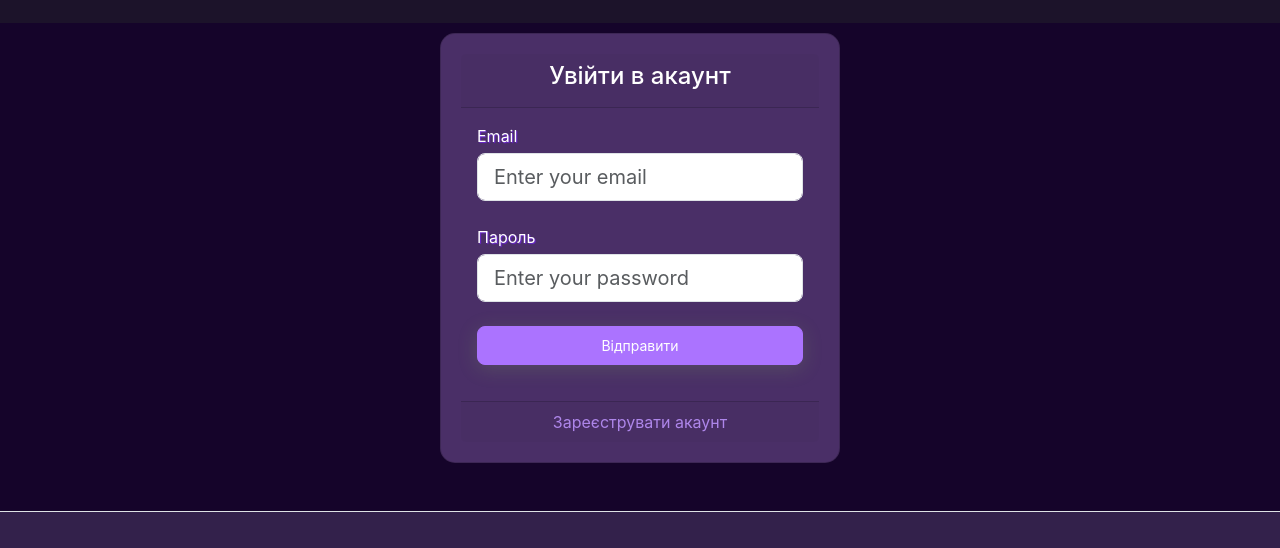
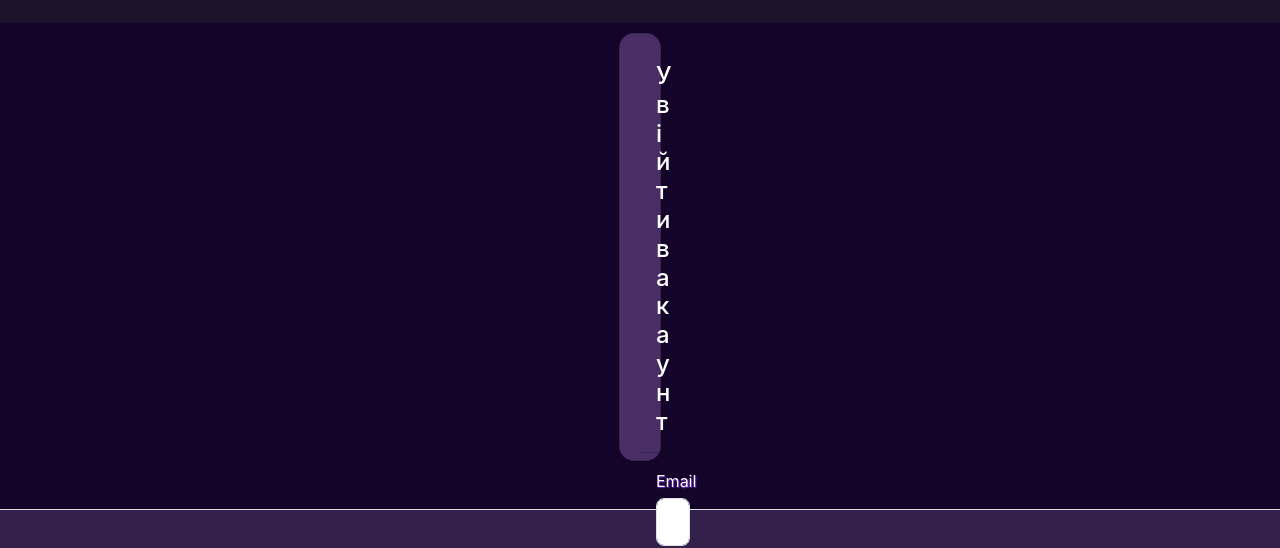
Before and after one commit to aremasofia22/cinema, a plain HTML site: page sign-in.html in a window 1280 px wide. Shown: the part 72-620 px from the top of the page. Drawn offline with nearby package versions, Linux system fonts and the light colour scheme.

Commit message:
login-size

```diff
--- a/styles.css
+++ b/styles.css
@@ -132,8 +132,12 @@ header#navbar {
 
 /* login pagr */
 
+.container> .login-form{
+    height: 428px;
+}
+
 .login-form {
-    max-width: 400px;
+    max-width: 30px;
     margin: 0 auto;
     background: #d09bff4a;
     padding: 20px;
@@ -221,10 +225,6 @@ label{
     display: flex;
     flex-direction: column;
     justify-content: space-between;
-}
-
-.container> .login-form{
-    height: 430px;
 }
 
 .film-time .card {
```
